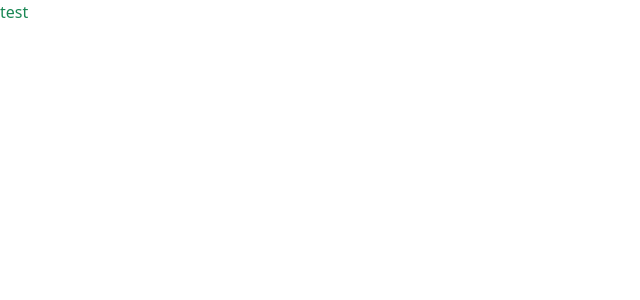
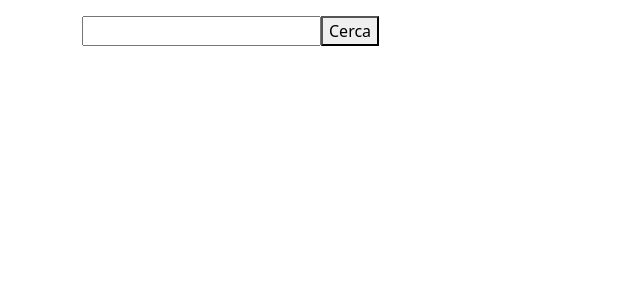
Before and after one commit to MatteoNocera/vite-boolflix, a Vue app: page / in a window 1280 px wide. Shown: the top 300 px of the page, without its empty margins (0-640 px from the left). Built offline with nearby package versions, Linux system fonts and the light colour scheme.

Commit message:
add axios call
stamp in console the call request by search in input and click button

```diff
--- a/src/App.vue
+++ b/src/App.vue
@@ -6,13 +6,23 @@ export default {
     return {
       state
     }
+  },
+  methods: {
+    filterByName() {
+      console.log('searching...');
+      const url = this.state.base_url + `&query=${state.filterName}`;
+      this.state.searchFilm(url)
+    }
   }
 }
 </script>
 
 <template>
-  <div class="text-success">
-    test
+  <div class="container my-3">
+    <div class="searchbar">
+      <input type="search" name="search_film" id="search_film" v-model="state.filterName">
+      <button @click="this.filterByName()">Cerca</button>
+    </div>
   </div>
 </template>
 
--- a/src/state.js
+++ b/src/state.js
@@ -3,4 +3,38 @@ import axios from 'axios';
 
 export const state = reactive({
 
+    // State
+    base_url: 'https://api.themoviedb.org/3/search/movie?api_key=8a55e606dd8dc6b2191659c1090f120a',
+    filterName: '',
+
+
+
+
+    // Actions
+    searchFilm(url) {
+        axios
+            .get(url)
+            .then(response => {
+                console.log(response);
+
+            })
+            .catch(error => {
+                console.error(error)
+            })
+    }
 })
+
+
+
+/*
+Milestone 1:
+Creare un layout base con una searchbar (una input e un button) in cui possiamo
+scrivere completamente o parzialmente il nome di un film. Possiamo, cliccando il
+bottone, cercare sull’API tutti i film che contengono ciò che ha scritto l’utente.
+Vogliamo dopo la risposta dell’API visualizzare a schermo i seguenti valori per ogni
+film trovato:
+1. Titolo
+2. Titolo Originale
+3. Lingua
+4. Voto
+*/
```
